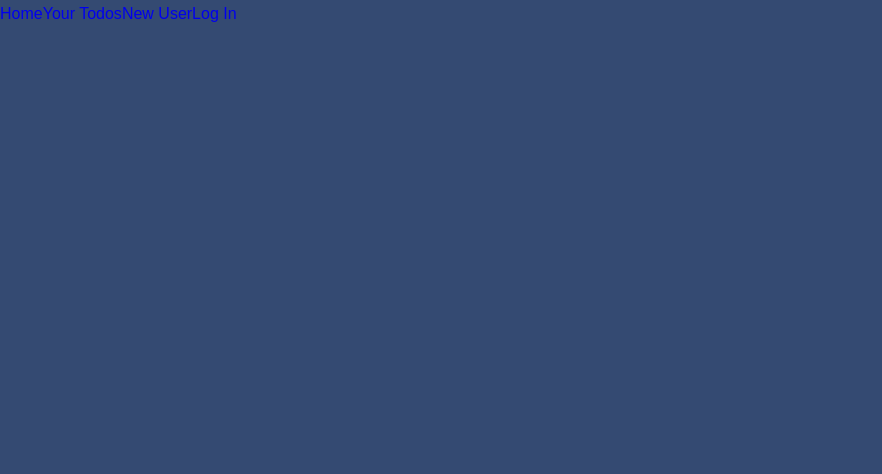
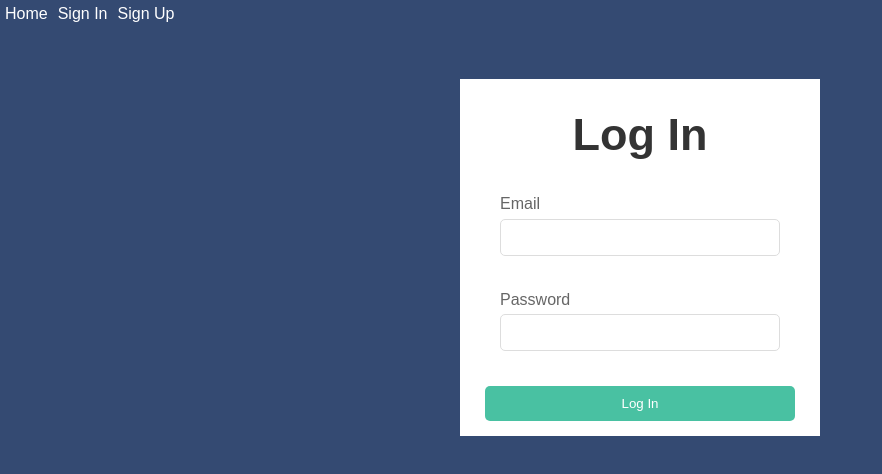
Before and after one commit to nicole-m-martin/lab12b-todo-client, a React (Create React App) app: page /signin in a window 1280 px wide. Shown: the top 474 px of the page, without its empty margins (0-882 px from the left). Built offline with nearby package versions, Linux system fonts and the light colour scheme.

Commit message:
not pretty but working?

```diff
--- a/src/App.css
+++ b/src/App.css
@@ -83,3 +83,49 @@ a {
 .links button:hover {
   color: #37a08e;
 }
+
+.todos {
+  border: solid 2px black;
+  width: 40%;
+  text-align: center;
+  padding: 3px;
+  margin: 3px;
+}
+
+.completed {
+  text-decoration: line-through;
+}
+
+a {
+  margin: 5px;
+  color: white;
+}
+
+.btn {
+  color: #fff;
+  background-color: #49c1a2;
+  border: none;
+  border-radius: 5px;
+  display: block;
+  width: 200px;
+  margin-top: 20px;
+  padding: 10px;
+  cursor: pointer;
+}
+
+.tasks {
+  display: flex;
+  flex-direction: column;
+  align-items: center;
+}
+
+h1 {
+  text-align: center;
+  font-size: 45px;
+  color: #333;
+}
+
+.todos:hover {
+  background-color: #49c1a2;
+  cursor: pointer;
+}
--- a/src/App.js
+++ b/src/App.js
@@ -5,42 +5,77 @@ import {
     Route,
     Switch,
 } from 'react-router-dom';
-import Header from './Components/HeaderPage.js';
-import PrivateRoute from './AuthPages/PrivateRoute.js';
-import HomePage from './Components/HomePage.js';
-import SignUpPage from './AuthPages/SignUpPage.js';
-import LoginPage from './AuthPages/LoginPage.js';
+import Header from './Components/HeaderPage';
+import PrivateRoute from './AuthPages/PrivateRoute';
+import HomePage from './Components/HomePage';
+import SignUpPage from './AuthPages/SignUpPage';
+import LoginPage from './AuthPages/LoginPage';
 import TodoListPage from './Components/TodoListPage';
+import { getFromLocalStorage, putInLocalStorage } from './Utils/LocalstorageUtils';
 
 
 
   export default class App extends Component {
+    state = {
+      user: getFromLocalStorage()
+    }
+
+    handleNewUserChange = (user) => {
+      this.setState({ user })
+      putInLocalStorage(user);
+    }
+
+    handleLogout = () => {
+      localStorage.clear()
+      window.location.reload()
+    }
+
+
+
     render() {
         return (
             <div>
                 <Router>
-                    <Header />
+                    <Header
+                    user={ this.state.user }
+                    handleLogout={ this.handleLogout } />
                     <Switch>
+
                     <Route
                      path="/"
                      exact
-                            component={HomePage}
+                     render={ (routerProps) =>
+                     <HomePage {...routerProps } /> }
                      />
+
                     <PrivateRoute
-                            path="/todo"
+                      path="/todos"
                       exact
-                            component={TodoListPage}
+                      token={ this.state.user && this.state.user.token }
+                      render={ (routerProps) =>
+                      <TodoListPage
+                      user={ this.state.user }
+                      { ...routerProps } /> }
                       />
+
                     <Route
-                            path="/login"
+                      path="/signin"
                       exact
-                            component={LoginPage}
+                      render={ (routerProps) =>
+                      <LoginPage
+                      handleNewUserChange={ this.handleNewUserChange }
+                      { ...routerProps } /> }
                       />
+
                     <Route
                       path="/signup"
                       exact
-                            component={SignUpPage}
+                      render={ (routerProps) =>
+                      <SignUpPage
+                      handleNewUserChange={ this.handleNewUserChange }
+                      { ...routerProps } /> }
                       />
+
                     </Switch>
                 </Router>
             </div>
--- a/src/AuthPages/LoginPage.js
+++ b/src/AuthPages/LoginPage.js
@@ -15,7 +15,7 @@ export default class LoginPage extends Component {
     e.preventDefault()
     const user = await logIn(this.state.email, this.state.password)
     this.props.handleNewUserChange(user)
-    this.props.history.push('/todo')
+    this.props.history.push('/todos')
     }
 
   render() {
@@ -25,15 +25,14 @@ export default class LoginPage extends Component {
         <h1>Log In</h1>
 
         <form
-        onSubmit={ this.state.email }
-        onChange={ this.handleEmailChange }>
+        onSubmit={ this.handleSubmit }>
 
         <div className="form-group">
           <label>
           Email
           <input
           value={ this.state.email }
-          onChange={ this.state.handleEmailChange } />
+          onChange={ this.handleEmailChange } />
           </label>
         </div>
 
@@ -46,7 +45,7 @@ export default class LoginPage extends Component {
           </label>
         </div>
 
-        <button type="submit" className="btn">Sign Up</button>
+        <button type="submit" className="btn">Log In</button>
         </form>
 
       </div>
--- a/src/AuthPages/PrivateRoute.js
+++ b/src/AuthPages/PrivateRoute.js
@@ -7,7 +7,7 @@ const PrivateRoute = ({ render: Component, ...rest }) => {
     // Otherwise, redirect the user to /signin page
     <Route
       {...rest}
-      render={props => (rest.token ? <Component {...props} {...rest} /> : <Redirect to="/login" />)}
+      render={props => (rest.token ? <Component {...props} {...rest} /> : <Redirect to="/signin" />)}
     />
   )
 }
--- a/src/AuthPages/SignUpPage.js
+++ b/src/AuthPages/SignUpPage.js
@@ -15,7 +15,7 @@ export default class SignUpPage extends Component {
     e.preventDefault()
     const user = await signUp(this.state.email, this.state.password)
     this.props.handleNewUserChange(user)
-    this.props.history.push('/todo')
+    this.props.history.push('/todos')
     }
 
   render() {
@@ -25,15 +25,14 @@ export default class SignUpPage extends Component {
         <h1>Sign Up</h1>
 
         <form
-        onSubmit={ this.state.email }
-        onChange={ this.handleEmailChange }>
+        onSubmit={ this.handleSubmit }>
 
         <div className="form-group">
           <label>
           Email
           <input
           value={ this.state.email }
-          onChange={ this.state.handleEmailChange } />
+          onChange={ this.handleEmailChange } />
           </label>
         </div>
 
--- a/src/Components/HeaderPage.js
+++ b/src/Components/HeaderPage.js
@@ -1,27 +1,25 @@
 import React, { Component } from 'react'
 import { NavLink } from 'react-router-dom'
+
 
 export default class Header extends Component {
   render() {
       return (
-      <div>
-        <header className='header-box'>
-        <NavLink className='header-link' exact activeClassName="active"
-        to="/">Home</NavLink>
-
-        <NavLink className='header-link' exact activeClassName="active"
-        to="/todo">Your Todos</NavLink>
-
-        <NavLink className='header-link' exact activeClassName="active"
-        to="/signup">New User</NavLink>
-
-        <NavLink className='header-link' exact activeClassName="active"
-        to="/login">Log In</NavLink>
-
-
-
-        </header>
-      </div>
+          <div>
+              <NavLink to='/' >Home</NavLink>
+              {
+              this.props.user && this.props.user.token && <>
+              <NavLink to='/todos'>Your Todos</NavLink>
+              <button className='btn' onClick={ this.props.handleLogout }>Log Out</button>
+              </>
+              }
+              {
+               (!this.props.user || !this.props.user.token) && <>
+              <NavLink to='/signin'>Sign In</NavLink>
+              <NavLink to='/signup'>Sign Up</NavLink>
+              </>
+              }
+          </div>
       )
   }
 }
--- a/src/Components/HomePage.js
+++ b/src/Components/HomePage.js
@@ -7,9 +7,9 @@ export default class HomePage extends React.Component {
       return (
         <>
             <h1>Welcome to Task Tracker</h1>
-            <div>
+            <div className='btn-box'>
             <h2><Link to="/signup" className='links'><button>New User</button></Link></h2>
-            <h2><Link to="/login" className='links' ><button>Returning User</button></Link></h2>
+            <h2><Link to="/signin" className='links' ><button>Returning User</button></Link></h2>
             </div>
           </>
       );
--- a/src/Components/TodoListPage.js
+++ b/src/Components/TodoListPage.js
@@ -1,11 +1,67 @@
 import React, { Component } from 'react'
+import { getAllTodo, newTodo, doneTodo } from '../Utils/ApiUtils'
+
 
 export default class TodoListPage extends Component {
+
+  state = {
+    todos: [],
+    todo: ''
+  }
+
+  componentDidMount = async () => {
+    await this.fetchTodos()
+  }
+
+  fetchTodos = async () => {
+    const todos = await getAllTodo(this.props.user.token)
+    this.setState({ todos })
+  }
+
+  handleSubmit = async (e) => {
+    e.preventDefault()
+    await newTodo(this.state.todo, this.props.user.token)
+    await this.fetchTodos()
+
+    this.setState({ todo: '' })
+  }
+
+  handleTodoChange = (e) => this.setState({ todo: e.target.value })
+
+  handleCompletedTodo = async(todoId) => {
+    await doneTodo(todoId, this.props.user.token)
+    this.fetchTodos()
+  }
+
+
   render() {
     return (
       <div>
-        TODOS
+        <div className="container">
+      <div className="form-wrap">
+        <h2>Add Your Todos!</h2>
+        <form
+        onSubmit={ this.handleSubmit }>
+         <div className="form-group">
+        <input className=''
+        value={ this.state.todo }
+        onChange={ this.handleTodoChange }
+        />
+        </div>
+
+        <button className='btn'>Add</button>
+        </form>
+         <div className="tasks">
+        { !this.state.todos.length && <p>No More Tasks!</p> }
+        { this.state.todos.map(todo => <p key={ todo.todo }
+          onClick={ () => this.handleCompletedTodo(todo.id) }
+          className={
+            `todos ${ todo.completed ? 'completed' : ''}` }>
+          { todo.todo } </p> )}
+          </div>
+        </div>
+        </div>
       </div>
-    )
-  }
-}
+     )
+   }
+ }
--- a/src/Utils/ApiUtils.js
+++ b/src/Utils/ApiUtils.js
@@ -1,18 +1,20 @@
 import request from 'superagent'
 
-const URL = 'http://localhost:3000'
+const URL = 'https://whispering-mesa-66122.herokuapp.com'
 
 export async function signUp(email, password) {
   const response = await request
     .post(`${URL}/auth/signup`)
-    .send({ email, password })
+    .send({
+      email: email,
+      password: password })
 
   return response.body
 }
 
 export async function logIn(email, password) {
   const response = await request
-    .post(`${URL}/auth/login`)
+    .post(`${URL}/auth/signin`)
     .send({ email, password })
 
   return response.body
@@ -27,11 +29,18 @@ export async function newTodo(todo, token) {
   return response.body
 }
 
-
 export async function doneTodo(todoId, token) {
   const response = await request
-      .put(`${URL}/api/todos/${todoId}`)
-      .set('Authorization', token)
+    .put(`${URL}/api/todos/${todoId}`)
+    .set('Authorization', token)
 
   return response.body;
 }
+
+export async function getAllTodo(token) {
+  const response = await request
+    .get(`${URL}/api/todos`)
+    .set('Authorization', token)
+
+  return response.body
+}
--- a/src/Utils/LocalstorageUtils.js
+++ b/src/Utils/LocalstorageUtils.js
@@ -1,11 +1,16 @@
-import React, { Component } from 'react'
+export const USER = 'USER'
 
-export default class LocalstorageUtils extends Component {
-  render() {
-    return (
-      <div>
-        local storage
-      </div>
-    )
+export function getFromLocalStorage() {
+    const user = localStorage.getItem(USER)
+    if (user && user.token) return JSON.parse(user)
+
+    return {
+    id: '',
+    email: '',
+    token: ''
+    }
   }
-}
+
+export function putInLocalStorage(user) {
+    localStorage.setItem(USER, JSON.stringify(user));
+  }
```
Lines whose indentation alone changed are shown as unchanged.
